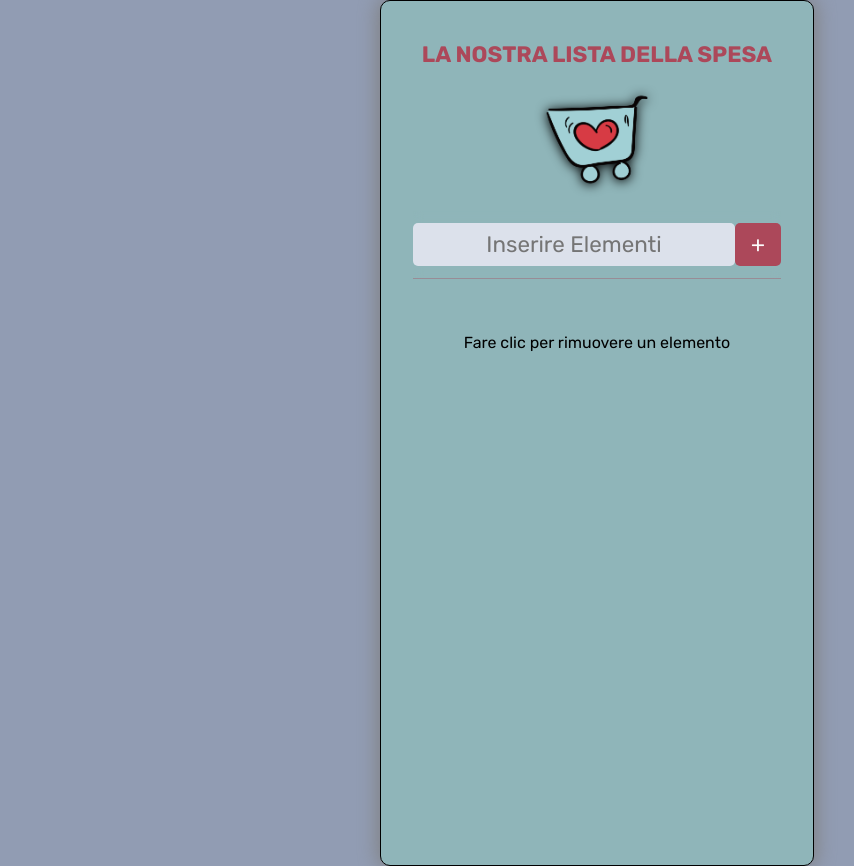
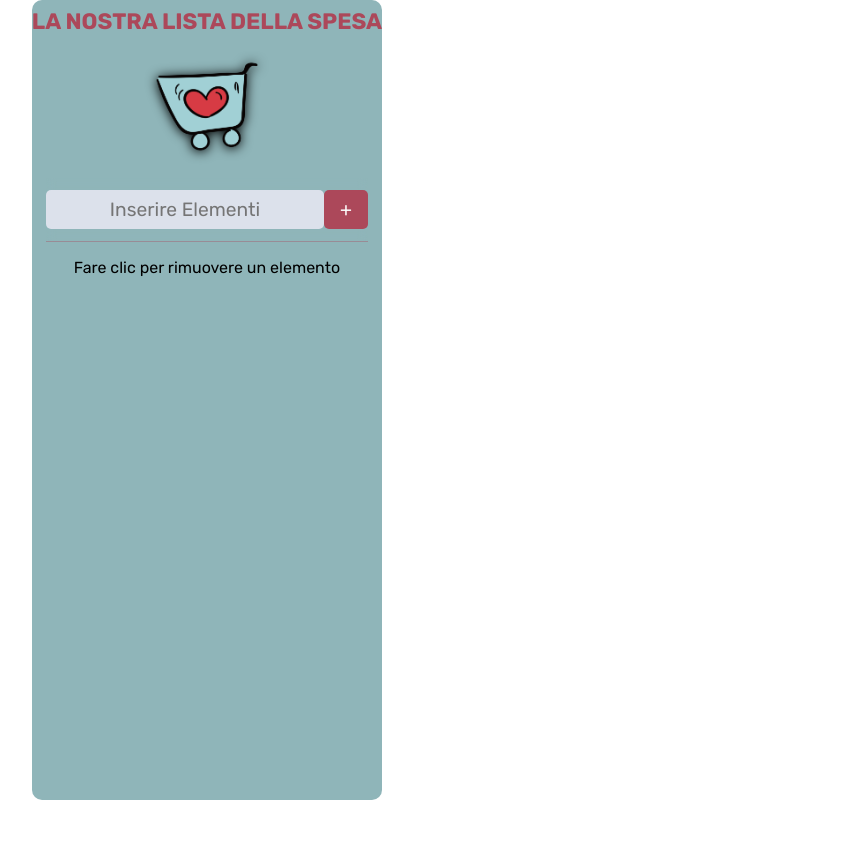
Before and after one commit to emarketguy27/Firebase-App, a plain HTML site: page index.html in a window 1280 px wide. Shown: the whole page, without its empty margins (43-897 px from the left). After the commit the page ends 800 px from the top, so only its background shows below. Drawn offline with Linux system fonts and the light colour scheme; no server answers.

Commit message:
Html/CSS edits to layout

```diff
--- a/index.css
+++ b/index.css
@@ -1,39 +1,38 @@
-html,
+* {
+  margin: 0;
+  padding: 0;
+  box-sizing: border-box;
+}
 body {
-  padding: 0;
-  margin: 0;
+  min-height: 100vh;
+  max-width: 500px;
   font-family: "Rubik", sans-serif;
-  background-color: #919cb3;
-  box-sizing: border-box;
+  /* background-color: #919cb3; */
   display: flex;
   place-content: center;
   -webkit-user-select: none;
   user-select: none;
+  justify-content: center;
+  align-self: center;
 }
 .container {
   display: flex;
   flex-direction: column;
-  width: 100%;
-  min-height: 100vh;
+  max-width: 620px;
   border-radius: 10px;
   align-items: center;
   gap: 0.5rem;
-  padding: 2rem 2rem;
   background-color: #8fb5b9;
-  box-shadow: 0px 0px 20px 2px gray;
   animation-name: example;
   animation-duration: 1s;
-  border: 1px solid;
 }
 .add-item {
-  width: 100%;
-  justify-content: center;
+  max-width: 95%;
   display: flex;
   position: sticky;
   top: 10px;
   padding: 12px 0;
   border-bottom: 1px solid #ac485a5e;
-  /* box-shadow: 0px 1px 20px #ac485a5e; */
   -webkit-backdrop-filter: blur(5px);
   backdrop-filter: blur(5px);
 }
@@ -44,7 +43,7 @@ input {
   text-align: center;
   border: none;
   border-radius: 5px;
-  font-size: 1.4rem;
+  font-size: 1.2rem;
   font-family: "Rubik", sans-serif;
 }
 button {
@@ -53,7 +52,7 @@ button {
   text-align: center;
   border: none;
   border-radius: 5px;
-  font-size: 1.4rem;
+  font-size: 1.2rem;
   font-family: "Rubik", sans-serif;
   background-color: #ac485a;
   color: #fdfdfd;
@@ -81,12 +80,15 @@ h3 {
 }
 ul {
   list-style: none;
+  max-width: 95%;
   display: flex;
   padding: 0;
   justify-content: center;
   flex-wrap: wrap;
   gap: 0.5rem;
   font-size: 1.2rem;
+  margin-block-start: 0;
+  margin-block-end: 0;
 }
 ul li {
   flex-grow: 1;
--- a/index.html
+++ b/index.html
@@ -47,6 +47,5 @@
 
     <script src="./functions.js" type="module"></script>
     <script src="./index.js" type="module"></script>
-    <script src="./books.js" type="module"></script>
   </body>
 </html>
```
